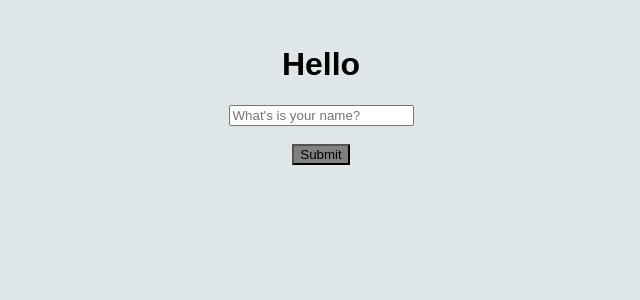
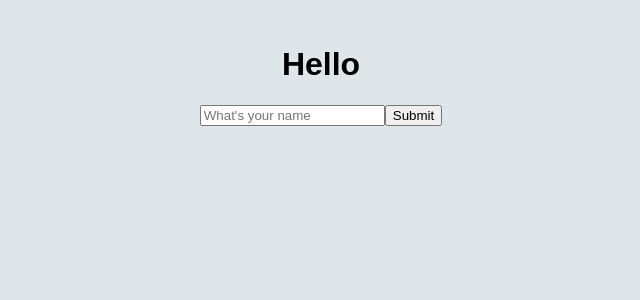
Before and after one commit to BrunaMello/BootCamp, a React (Create React App) app in the folder react-new/: page / in a window 1280 px wide. Shown: the top 300 px of the page, without its empty margins (319-959 px from the left). Built offline with nearby package versions, Linux system fonts and the light colour scheme.

Commit message:
426. React Forms

```diff
--- /dev/null
+++ b/react-new/src/components/ReactForms.jsx
@@ -0,0 +1,40 @@
+import React, {useState} from "react";
+
+function ReactForms() {
+
+    const [name, setName] = useState("");
+    const [headingText, setHandingText] = useState("");
+
+    function handleChange(event) {
+        console.log(event.target.value);
+        setName(event.target.value);
+    }
+
+    function handleClick(event) {
+        setHandingText(name);
+
+        event.preventDefault();
+    }
+
+    return (
+        <div>
+            <h1>Hello {headingText}</h1>
+            <form onSubmit={handleClick}>
+                <input
+                    onChange={handleChange}
+                    type="text"
+                    placeholder="What's your name"
+                    value={name}
+                />
+                <button
+                    onClick={handleClick}
+                    type="submit"
+                >Submit</button>
+            </form>
+
+
+        </div>
+    )
+}
+
+export default ReactForms;
--- a/react-new/src/index.js
+++ b/react-new/src/index.js
@@ -4,12 +4,20 @@ import App from "./components/App";
 import List from "./components/List";
 import ES6 from "./components/ES6Destructuring";
 import EventHandling from "./components/EventHandling";
+import ReactForms from "./components/ReactForms";
+import {createRoot} from "react-dom/client";
 
+const rootElement = document.getElementById("root");
+const root = createRoot(rootElement);
 
-ReactDOM.render(
-    <EventHandling />,
+root.render(
+    <ReactForms />
+);
 
-    document.getElementById("root"));
+// ReactDOM.render(
+//     <ReactForms />,
+//
+//     document.getElementById("root"));
 
 
 //Imperative Programming
```
